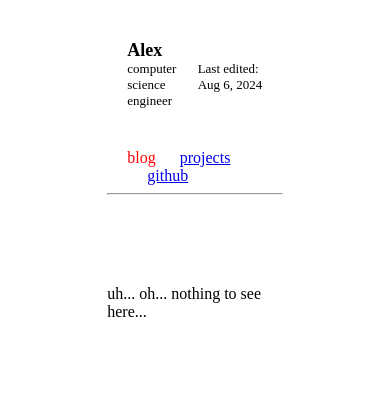
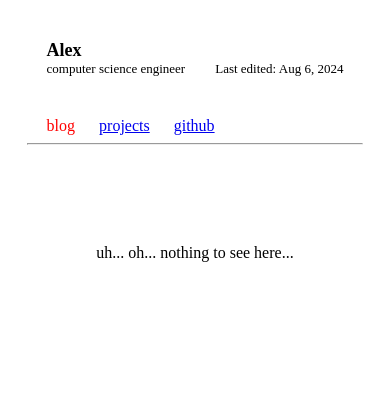
Before and after one commit to alexgf0/personal-page, a plain HTML site: page blog.html in a window 390 px wide. Drawn offline with Linux system fonts and the light colour scheme.

Commit message:
Fix phone screen view

```diff
--- a/blog.html
+++ b/blog.html
@@ -19,11 +19,11 @@
     </style>
 </head>
 <body style="display: flex; justify-content: center;">
-<div style="height: 100vh; width: 45vw;">
+<div style="min-width: 300px">
     <div style="margin: 40px 20px;">
         <strong style="font-size: large;">Alex</strong> <!--professional graphics designer. Rate: 1000$/hour-->
         <div style="display: flex; justify-content: space-between; width: 100%; font-size: small;">
-            <p style="font-size: small;">computer science engineer</p>
+            <p style="font-size: small; margin-right: 30px;">computer science engineer</p>
             <p>Last edited: Aug 6, 2024</p>
         </div>
     </div>
```
Also changed, not shown: index.html (+2 -2 lines).
